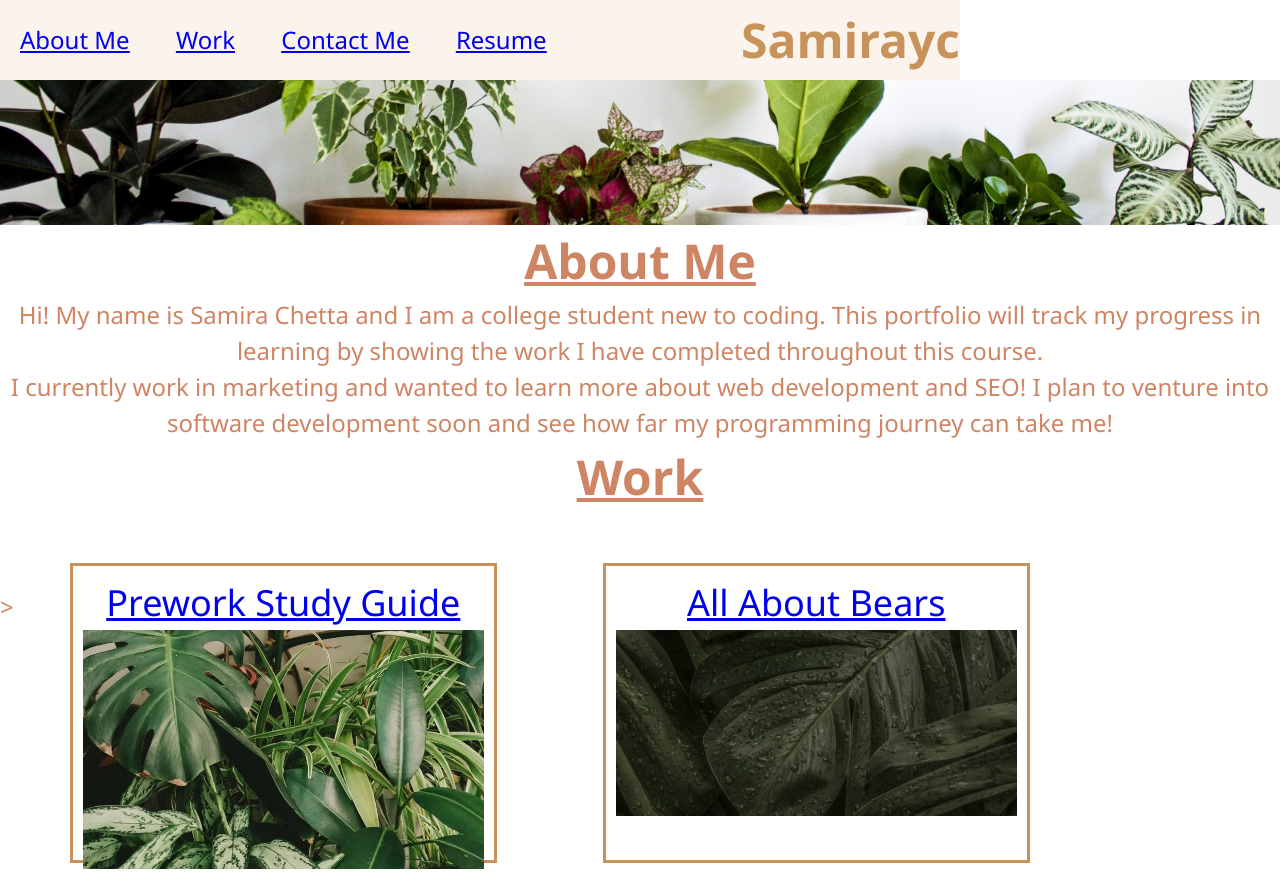
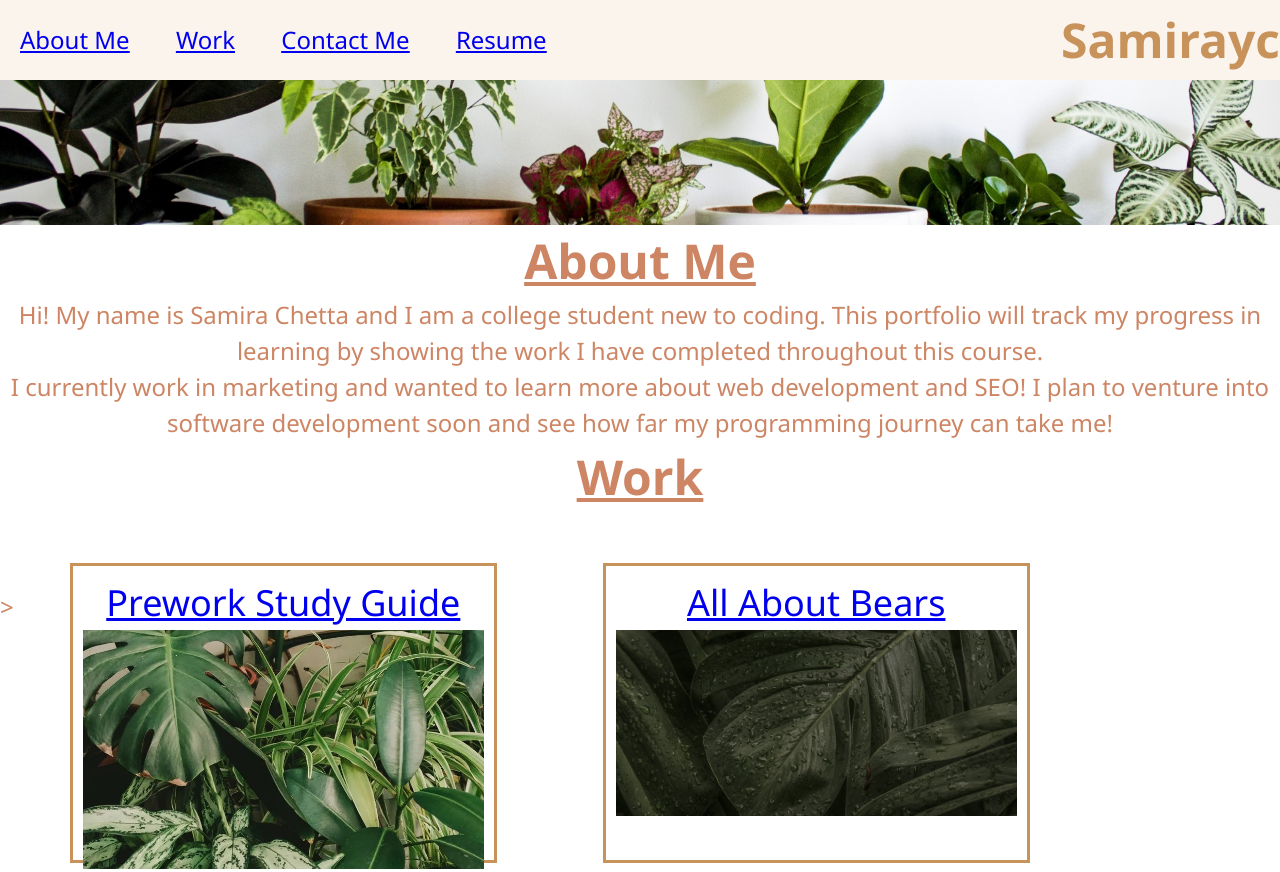
Before and after one commit to samirayc/portfolio, a plain HTML site: page index.html in a window 1280 px wide. Shown: the top 872 px of the page. Drawn offline with Linux system fonts and the light colour scheme.

Commit message:
fixed header bug

```diff
--- a/assets/css/style.css
+++ b/assets/css/style.css
@@ -99,10 +99,6 @@ aside {
 
 
 @media screen and (min-width: 992px) {
-    header {
-      width: 75%;
-    }
-
     .box {
       flex: 0 0 33.333%;
       max-width: 33.333%;
```
